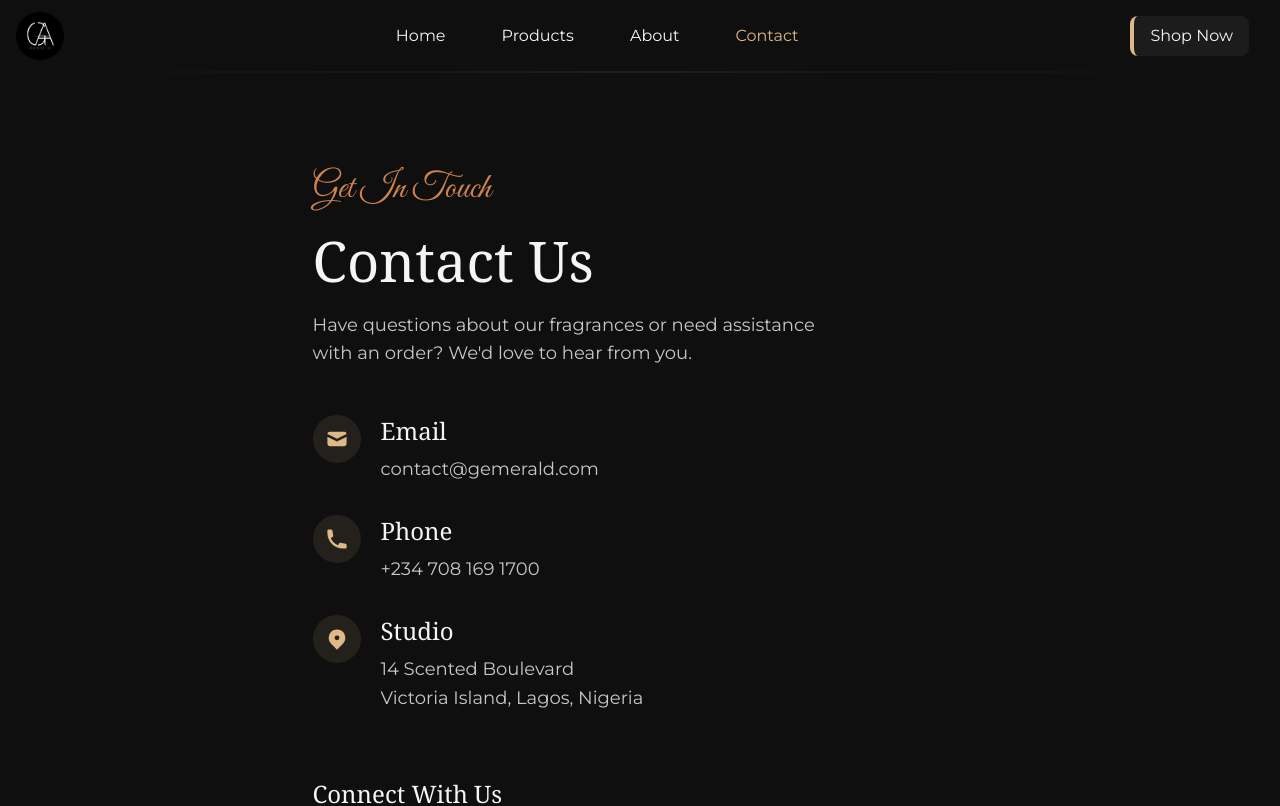
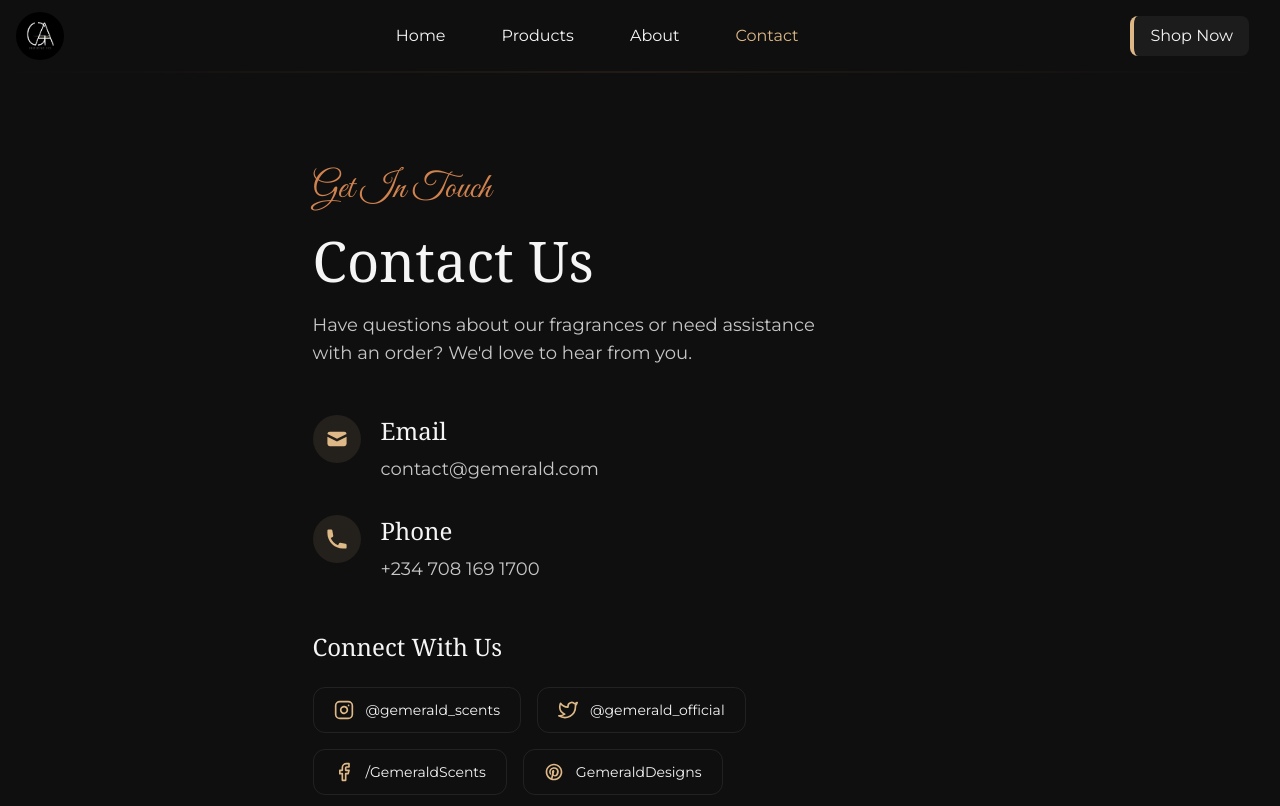
Before and after one commit to Dee-jedi/gemerald, a React (Vite) app: page /contact in a window 1280 px wide. Shown: the top 806 px of the page. Built offline with nearby package versions, Linux system fonts and the light colour scheme; a web font is replaced by a local one.

Commit message:
Updated styles

```diff
--- a/src/pages/Contact.jsx
+++ b/src/pages/Contact.jsx
@@ -63,7 +63,10 @@ const ContactPage = () => {
             <div className="space-y-8">
               <ScrollAnimatedItem amount={0.1} delay={0.3}>
                 <div className="flex items-start gap-5">
-                  <div className="p-3 rounded-full bg-[var(--color-wood)]/10 text-[var(--color-wood)]">
+                  <div
+                    className="p-3 rounded-full text-[var(--color-wood)]"
+                    style={{ backgroundColor: "rgba(222, 184, 135, 0.1)" }}
+                  >
                     <HiMail className="w-6 h-6" />
                   </div>
                   <div>
@@ -82,7 +85,10 @@ const ContactPage = () => {
 
               <ScrollAnimatedItem amount={0.1} delay={0.4}>
                 <div className="flex items-start gap-5">
-                  <div className="p-3 rounded-full bg-[var(--color-wood)]/10 text-[var(--color-wood)]">
+                  <div
+                    className="p-3 rounded-full text-[var(--color-wood)]"
+                    style={{ backgroundColor: "rgba(222, 184, 135, 0.1)" }}
+                  >
                     <HiPhone className="w-6 h-6" />
                   </div>
                   <div>
@@ -98,30 +104,12 @@ const ContactPage = () => {
                   </div>
                 </div>
               </ScrollAnimatedItem>
-
-              <ScrollAnimatedItem amount={0.1} delay={0.5}>
-                <div className="flex items-start gap-5">
-                  <div className="p-3 rounded-full bg-[var(--color-wood)]/10 text-[var(--color-wood)]">
-                    <HiLocationMarker className="w-6 h-6" />
-                  </div>
-                  <div>
-                    <h3 className="font-serif text-xl md:text-2xl mb-2">
-                      Studio
-                    </h3>
-                    <p className="text-[var(--color-text)]/80 text-lg leading-relaxed">
-                      14 Scented Boulevard
-                      <br />
-                      Victoria Island, Lagos, Nigeria
-                    </p>
-                  </div>
-                </div>
-              </ScrollAnimatedItem>
             </div>
 
             {/* Social Media Section */}
-            <div className="pt-4">
+            <div>
               <ScrollAnimatedItem amount={0.1} delay={0.6}>
-                <h3 className="font-serif text-2xl mb-6">Connect With Us</h3>
+                <h3 className="font-serif text-2xl mb-6 ">Connect With Us</h3>
               </ScrollAnimatedItem>
 
               {/* Desktop - Full handles */}
@@ -146,7 +134,7 @@ const ContactPage = () => {
 
               {/* Mobile - Icons only */}
               <ScrollAnimatedItem amount={0.2} delay={0.7}>
-                <div className="md:hidden flex gap-5">
+                <div className="md:hidden flex gap-5 items-center justify-center">
                   {socialLinks.map((social, index) => (
                     <a
                       key={index}
--- a/src/pages/NotFound.jsx
+++ b/src/pages/NotFound.jsx
@@ -36,10 +36,11 @@ const NotFound = () => {
           </Link>
           <Link
             to="/products"
-            className="flex items-center justify-center gap-2 px-5 py-2.5 bg-[var(--color-wood)]/10 hover:bg-[var(--color-wood)]/20 border border-transparent text-[var(--color-wood)]/80 hover:text-[var(--color-wood)] rounded-lg transition-all duration-500"
+            className="flex items-center justify-center gap-2 px-5 py-2.5 border border-transparent text-[var(--color-wood)] rounded-lg transition-all duration-500"
+            style={{ backgroundColor: "rgba(222, 184, 135, 0.2)" }}
           >
             <HiArrowSmLeft className="w-4 h-4" />
-            Explore Collections
+            <p>Explore Collections</p>
           </Link>
         </div>
       </div>
```
